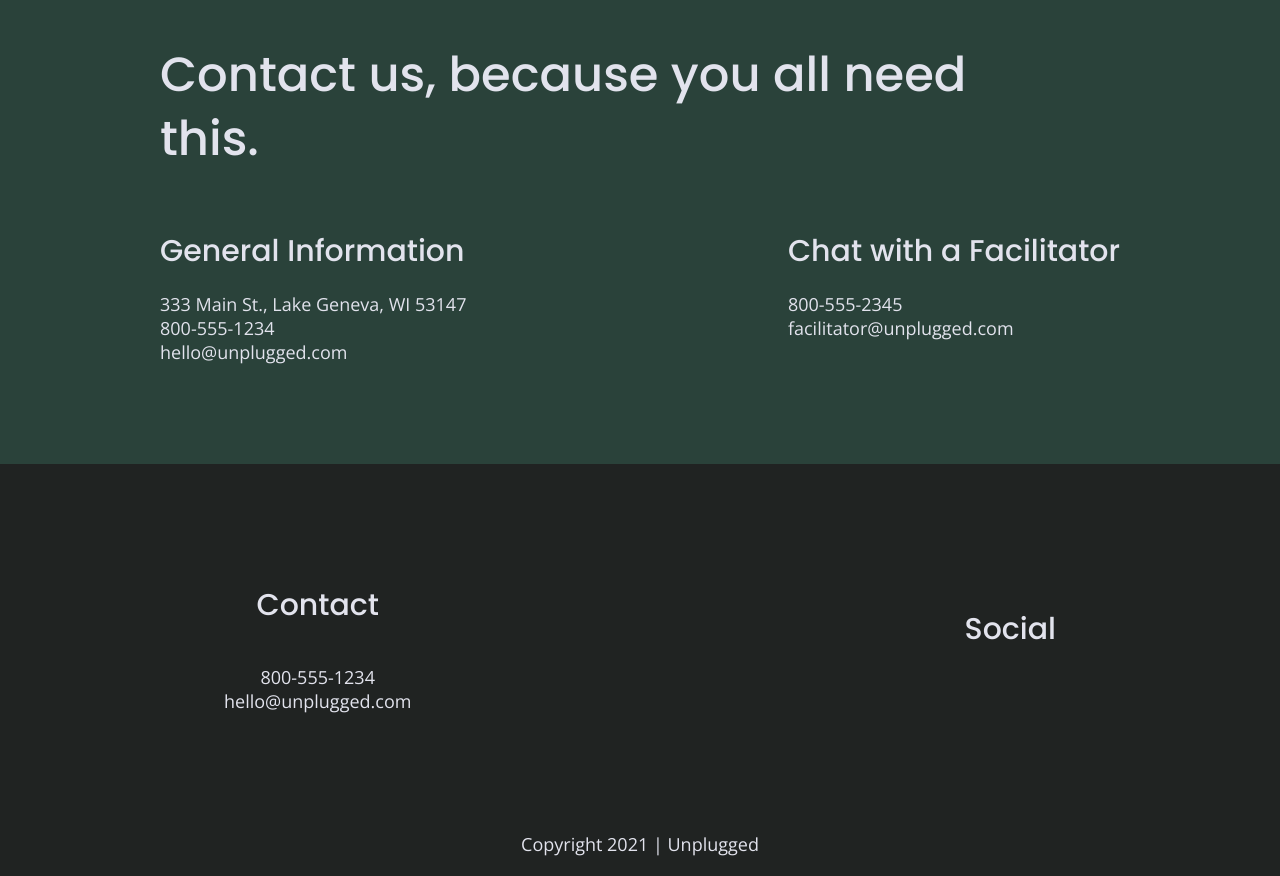
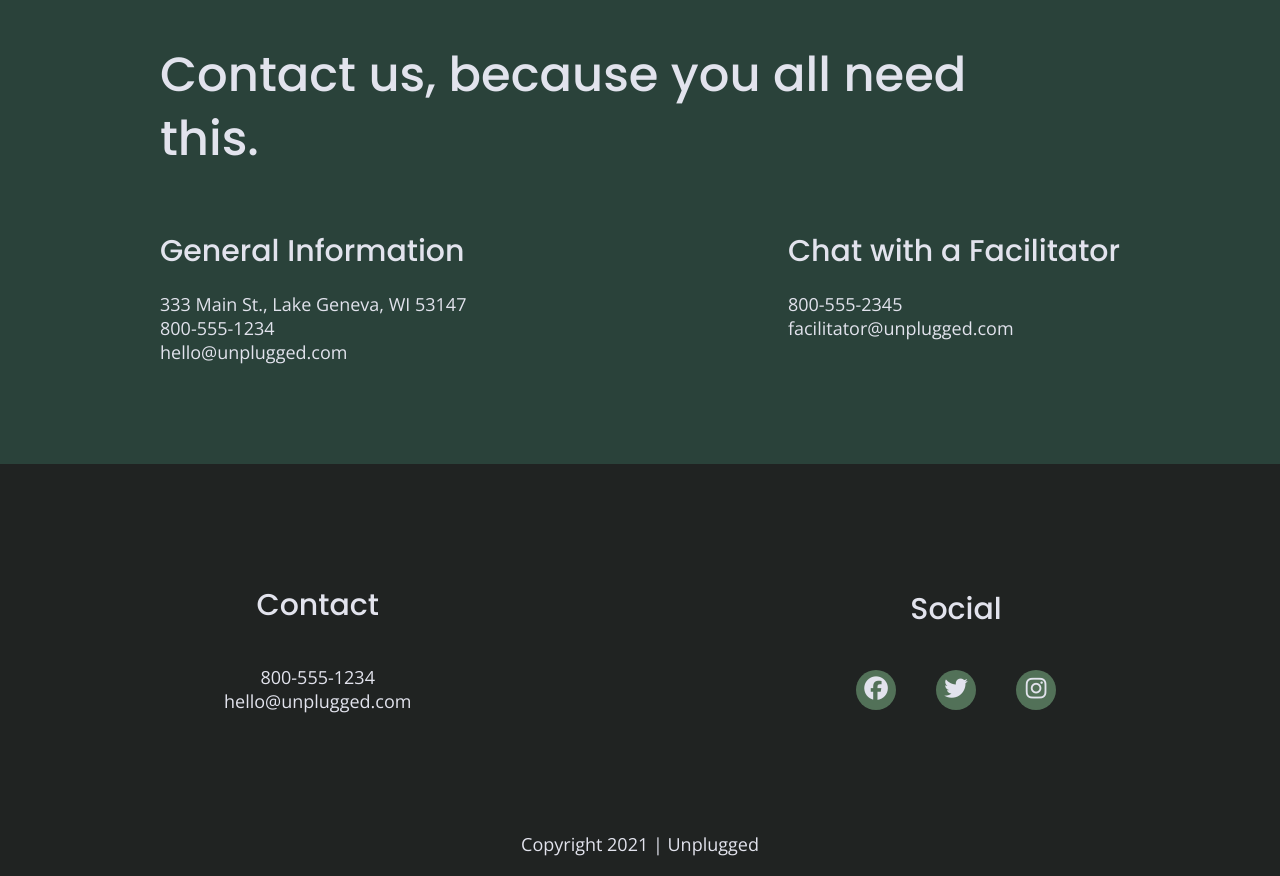
Before and after one commit to CuriousMagpie/skillcrush-unplugged-retreat, a website: page about/index.html in a window 1280 px wide. Shown: the part 1279-2155 px from the top of the page. Drawn offline with nearby package versions, Linux system fonts and the light colour scheme.

Commit message:
Added social icons

```diff
--- a/about/index.html
+++ b/about/index.html
@@ -110,9 +110,21 @@
         <div class="social">
           <h4>Social</h4>
           <div class="social-icons">
-            <p><a href="https://www.facebook.com/" target="_blank"</a></p>
-            <p><a href="https://www.twitter.com/eilatan" target="_blank"></a></p>
-            <p><a href="https://www.instagram.com/" target="_blank"></a></p>
+            <p>
+              <a href="https://www.facebook.com/" target="_blank">
+                <i class="fab fa-facebook"></i>
+              </a>
+              </p>
+            <p>
+              <a href="https://www.twitter.com/" target="_blank">
+                <i class="fab fa-twitter"></i>
+              </a>
+            </p>
+            <p>
+              <a href="https://www.instagram.com/" target="_blank">
+                <i class="fab fa-instagram"></i>
+              </a>
+            </p>
           </div>
         </div>
       </div> <!-- footer content ends -->
--- a/css/main.css
+++ b/css/main.css
@@ -236,6 +236,14 @@ footer .social-icons p {
   display: flex;
   justify-content: center;
   align-items: center;
+  background-color: #527158;
+  border-radius: 50%;
+  width: 40px;
+  height: 40px;
+}
+
+footer .social-icons p i {
+  font-size: 1.3125em;
 }
 
 footer .copyright {
@@ -663,6 +671,11 @@ input[type=button] {
       line-height: 1.285;
   }
 
+  footer .social-icons {
+    width: 12.5em;
+    justify-content: space-between;
+  }
+
   footer .copyright {
     width: 100%;
   }
```
Also changed, not shown: faq/index.html (+15 -3 lines), index.html (+9 -3 lines).
